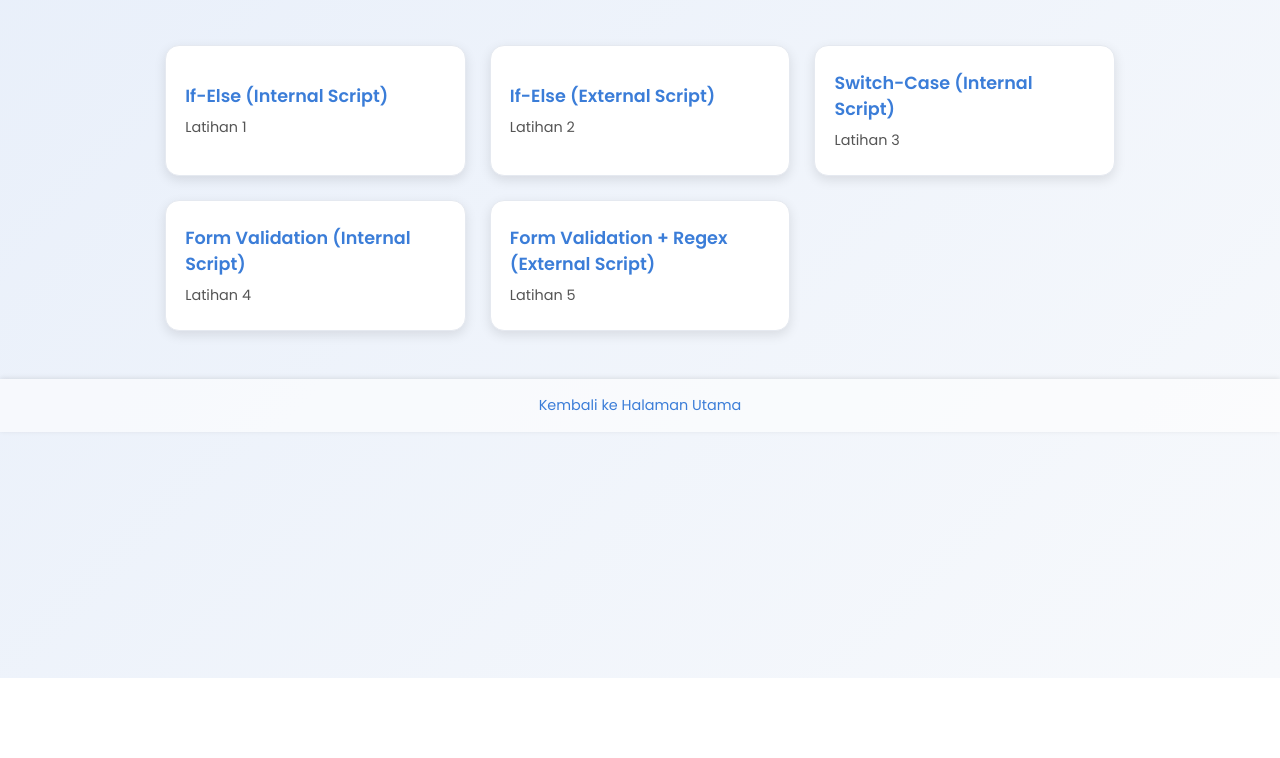
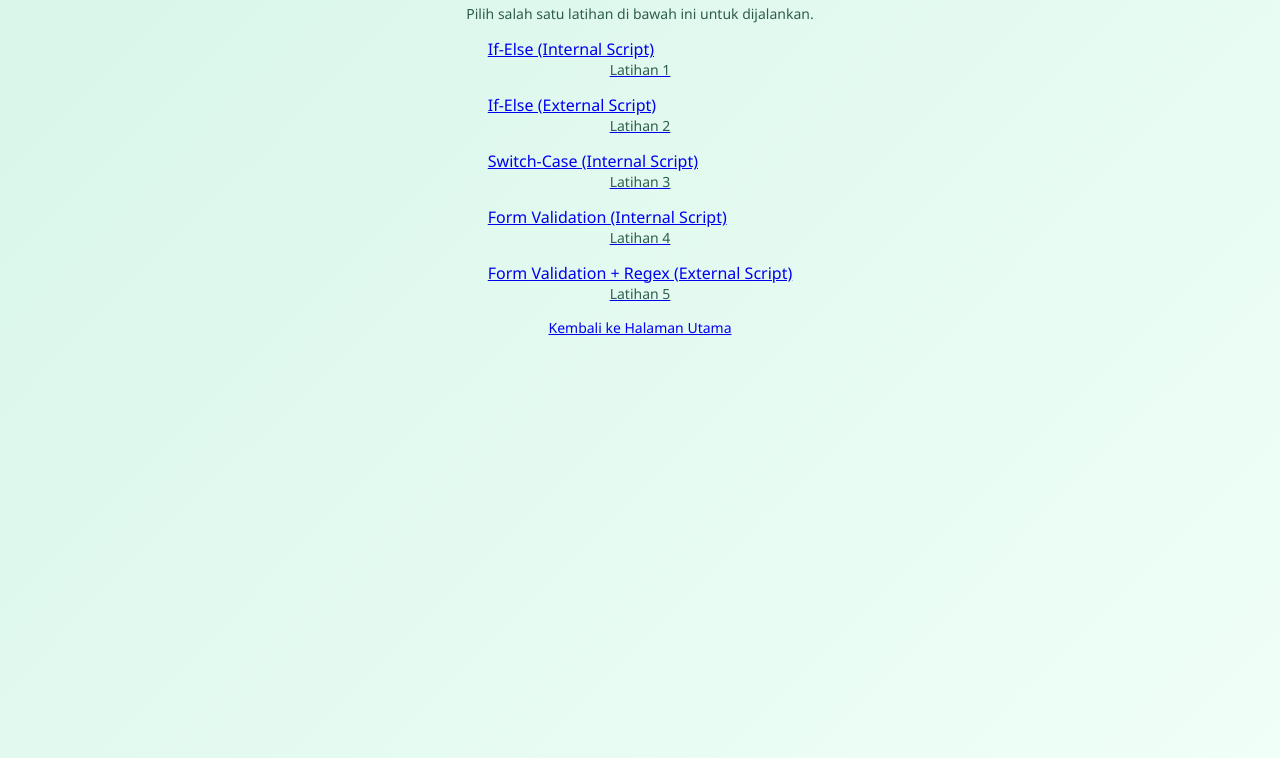
Before and after one commit to arel31/PWD-G-WEEK-9, a plain HTML site: page PWD JavaScript/JAVASCRIPT/menu.html in a window 1280 px wide. Shown: the part 122-880 px from the top of the page. Before the commit the page ends 800 px from the top, so only its background shows below. Drawn offline with Linux system fonts and the light colour scheme.

Commit message:
Update menu-style.css

```diff
--- a/PWD JavaScript/JAVASCRIPT/menu-style.css
+++ b/PWD JavaScript/JAVASCRIPT/menu-style.css
@@ -1,120 +1,109 @@
-@import url('https://fonts.googleapis.com/css2?family=Poppins:wght@400;600&display=swap');
-
-:root {
-  --primary: #1e3a5f;
-  --accent: #3b7dd8;
-  --white: #ffffff;
-  --shadow: rgba(0, 0, 0, 0.1);
-  --radius: 14px;
-}
-
-* {
-  margin: 0;
-  padding: 0;
-  box-sizing: border-box;
-  font-family: "Poppins", sans-serif;
+/* Forest Green + Mint Theme */
+body, h3, p, form, fieldset, legend, input, select, label {
+    margin: 0;
+    padding: 0;
+    font-family: "Poppins", "Segoe UI", Arial, sans-serif;
 }
 
 body {
-  background: linear-gradient(135deg, #e8effa, #f7f9fc);
-  color: var(--primary);
-  min-height: 100vh;
-  display: flex;
-  flex-direction: column;
-  align-items: center;
+    background: linear-gradient(135deg, #d7f5e9, #f0fff8);
+    color: #12372A;
+    display: flex;
+    flex-direction: column;
+    align-items: center;
+    min-height: 100vh;
+    padding: 40px 0;
+    overflow-y: auto;
 }
 
-header {
-  text-align: center;
-  margin-top: 2.5rem;
+h3 {
+    text-align: center;
+    color: #2e5d4d;
+    font-size: 32px;
+    letter-spacing: 1px;
+    margin-bottom: 30px;
+    text-shadow: 1px 1px 2px #9EC8B9;
 }
 
-header h1 {
-  font-size: 2rem;
-  font-weight: 600;
-  color: var(--accent);
-  margin-bottom: 0.4rem;
+form {
+    display: flex;
+    flex-direction: column;
+    align-items: center;
+    gap: 30px;
+    width: 100%;
+    max-width: 600px;
 }
 
-header p {
-  font-size: 1rem;
-  color: #555;
+fieldset {
+    border: 2px solid #9EC8B9;
+    border-radius: 15px;
+    background-color: #ffffff;
+    width: 100%;
+    padding: 25px 25px;
+    box-shadow: 0 4px 10px rgba(0,0,0,0.12);
+    display: flex;
+    flex-direction: column;
+    align-items: center;
 }
 
-main {
-  width: 90%;
-  max-width: 950px;
-  margin: 3rem 0;
+legend {
+    font-weight: 600;
+    color: #1f4a3d;
+    padding: 0 8px;
+    font-size: 15px;
+    letter-spacing: 0.5px;
 }
 
-.folders {
-  display: grid;
-  grid-template-columns: repeat(auto-fit, minmax(220px, 1fr));
-  gap: 1.5rem;
+p {
+    margin-bottom: 15px;
+    font-size: 14px;
+    text-align: center;
+    width: 100%;
+    color: #2e5d4d;
 }
 
-.folder {
-  background: var(--white);
-  border-radius: var(--radius);
-  box-shadow: 0 4px 12px var(--shadow);
-  text-decoration: none;
-  color: var(--primary);
-  padding: 1.5rem 1.2rem;
-  border: 1px solid #e5e9f0;
-  display: flex;
-  flex-direction: column;
-  justify-content: center;
-  transition: all 0.3s ease;
+input[type="text"],
+input[type="email"],
+input[type="date"],
+select {
+    width: 90%;
+    box-sizing: border-box;
+    padding: 10px;
+    margin-top: 5px;
+    border: 1px solid #9EC8B9;
+    border-radius: 6px;
+    font-size: 14px;
+    background-color: #f4fffa;
+    display: block;
+    margin-left: auto;
+    margin-right: auto;
 }
 
-.folder:hover {
-  transform: translateY(-6px);
-  border-color: var(--accent);
-  box-shadow: 0 10px 20px rgba(0, 0, 0, 0.12);
-  background: #fdfdfd;
+input[type="radio"] {
+    margin-right: 5px;
+    accent-color: #9EC8B9;
 }
 
-.folder-title {
-  font-weight: 600;
-  font-size: 1.1rem;
-  margin-bottom: 0.5rem;
-  color: var(--accent);
+label {
+    margin-right: 15px;
+    color: #12372A;
 }
 
-.folder p {
-  font-size: 0.9rem;
-  color: #555;
+input[type="submit"] {
+    background-color: #9EC8B9;
+    color: #12372A;
+    border: none;
+    border-radius: 10px;
+    padding: 12px 30px;
+    font-size: 15px;
+    cursor: pointer;
+    transition: 0.3s;
+    margin-top: 10px;
+    font-weight: 600;
+    letter-spacing: 0.5px;
 }
 
-footer {
-  width: 100%;
-  text-align: center;
-  padding: 1rem 0;
-  background: rgba(255,255,255,0.6);
-  font-size: 0.9rem;
-  box-shadow: 0 -1px 5px rgba(0,0,0,0.1);
-  color: var(--primary);
+input[type="submit"]:hover {
+    background-color: #7bb5a5;
+    transform: scale(1.05);
 }
-
-footer a {
-  color: var(--accent);
-  text-decoration: none;
-}
-
-footer a:hover {
-  text-decoration: underline;
-}
-
-@media (max-width: 600px) {
-  header h1 {
-    font-size: 1.5rem;
-  }
-
-  .folder-title {
-    font-size: 1rem;
-  }
-
-  .folder p {
-    font-size: 0.85rem;
-  }
-}
```
